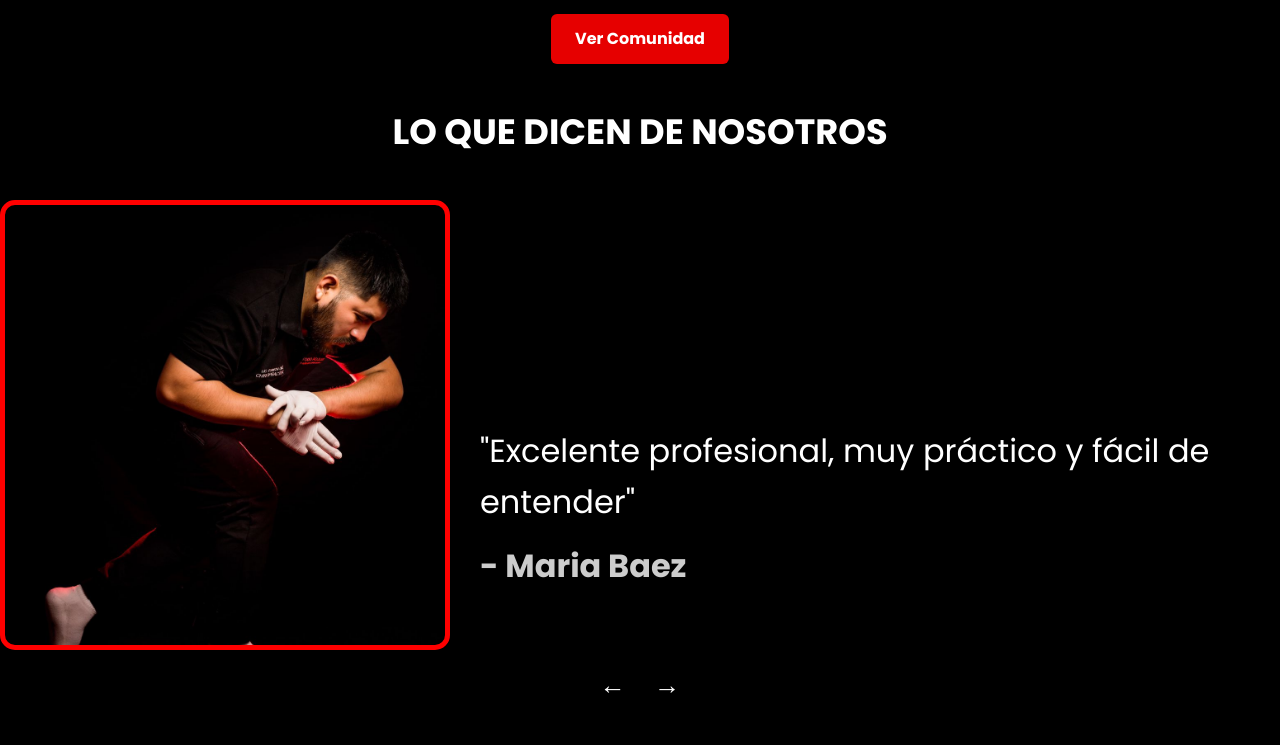
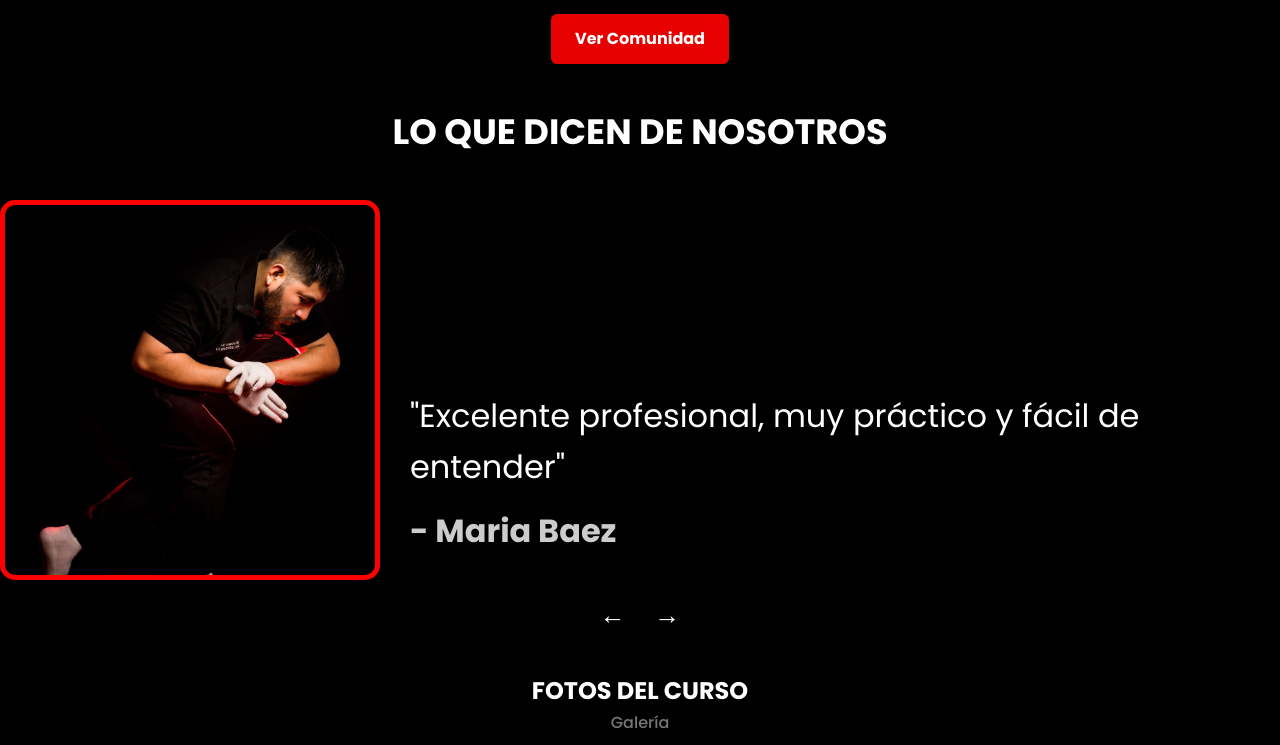
Before and after one commit to esmithore/formacionesdecursoprensiciales, a PHP site: page / in a window 1280 px wide. Shown: the part 3489-4234 px from the top of the page. Run offline with PHP 8.4, Linux system fonts and the light colour scheme.

Commit message:
Update style.css

```diff
--- a/style.css
+++ b/style.css
@@ -140,7 +140,7 @@ body {
 }
 
 .hero-image img {
-    width: 700px;          /* Tamaño grande */
+    width: 380px;          /* Tamaño grande */
     height: auto;
     object-fit: cover;     /* Para que la imagen no se deforme */
 }
@@ -428,8 +428,8 @@ body {
 
 .testimonial-image {
     flex-shrink: 0;
-    width: 450px;  /* Tamaño de la imagen */
-    height: 450px; /* Tamaño de la imagen */
+    width: 380px;  /* Tamaño de la imagen */
+    height: 380px; /* Tamaño de la imagen */
     border: 5px solid red; /* Contorno rojo intenso */
     border-radius: 15px;
     overflow: hidden;
```
